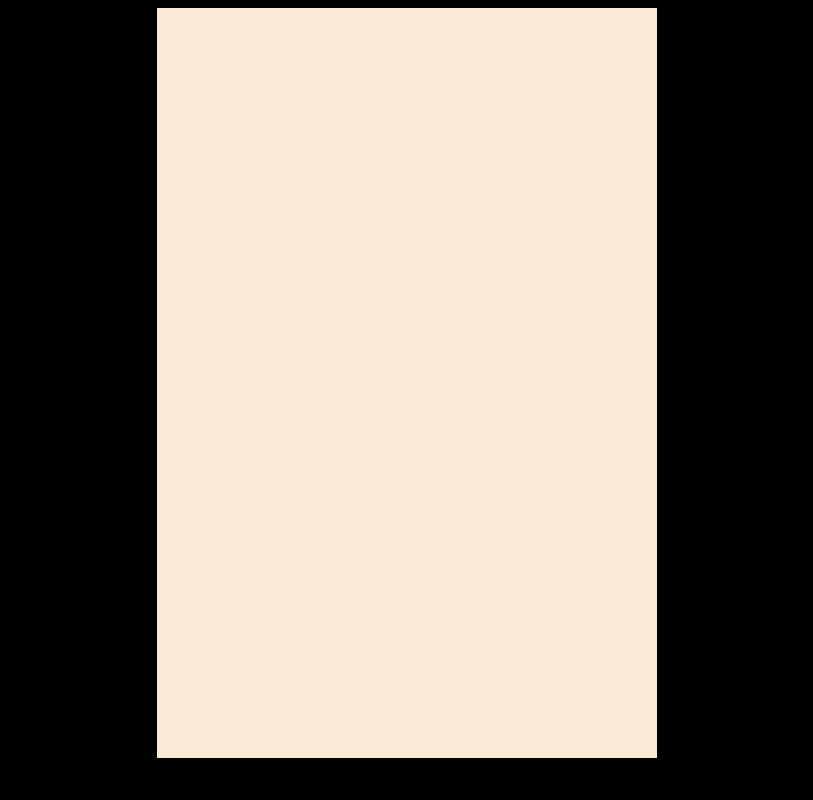
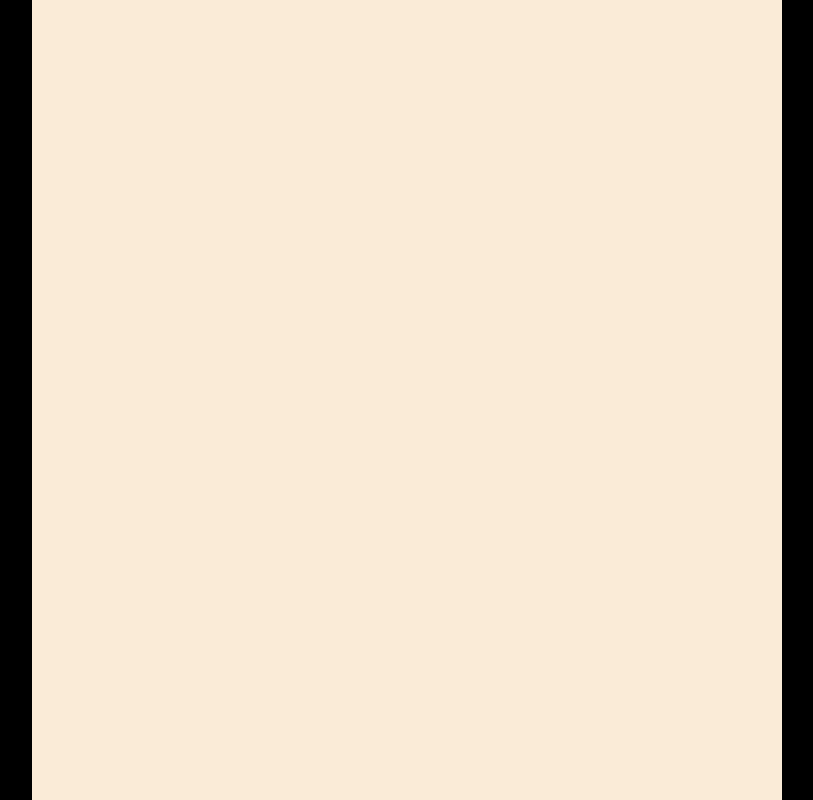
Before and after one commit to FujiHinako/my-first-deployment, a plain HTML site: page index.html in a window 1280 px wide. Shown: the top 800 px of the page, without its empty margins (238-1051 px from the left). Drawn offline with Linux system fonts and the light colour scheme.

Commit message:
Enhance HTML structure and styles
Updated styles for body and resume container.

```diff
--- a/index.html
+++ b/index.html
@@ -7,14 +7,16 @@
     <style>
         body{
             background-color: black;
+            min-height: 100vh;
             display: flex;
             justify-content: center;
             align-content: center;
+            margin: 0;
 
         }
         #resume-container{
-            width: 500px;
-            height: 750px;
+            width: 750px;
+            height: 1000px;
             background-color: antiquewhite;
             display: flex;
             justify-content: center;
```
